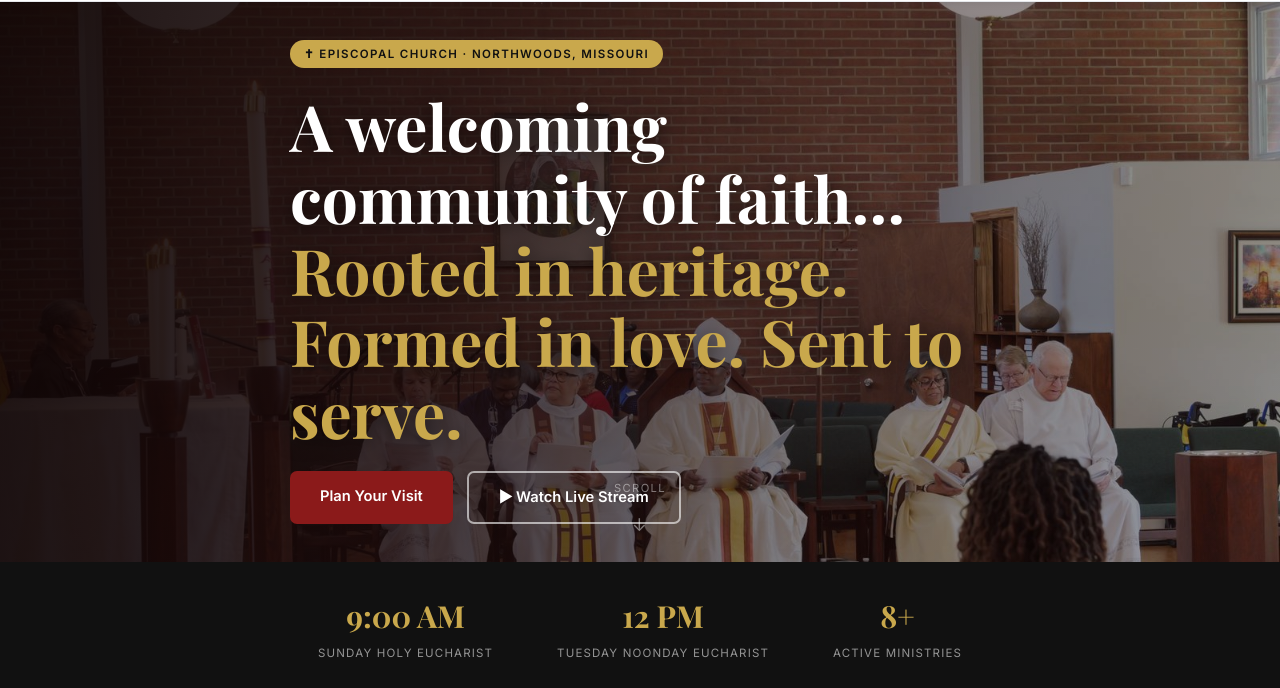
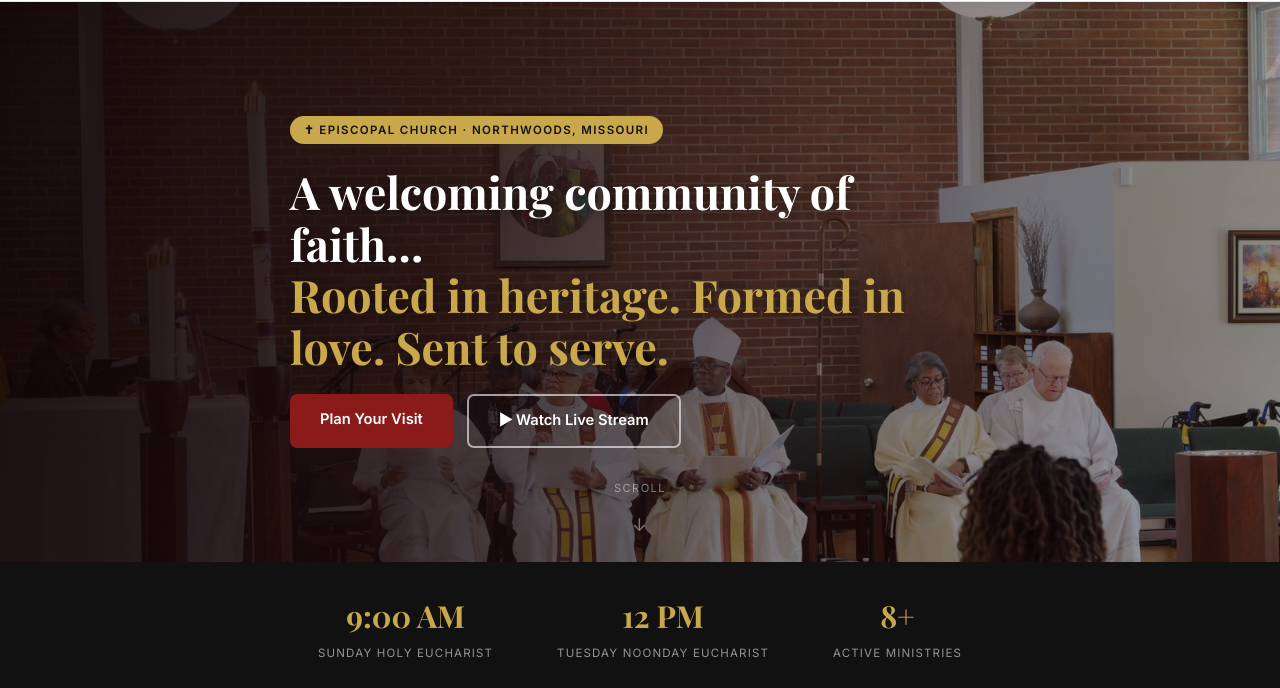
Before and after one commit to keerthishalom-git/allsaintsacension, a plain HTML site: page index.html in a window 1280 px wide. Shown: the part 112-800 px from the top of the page. Drawn offline with nearby package versions, Linux system fonts and the light colour scheme.

Commit message:
Update styles.css

```diff
--- a/styles.css
+++ b/styles.css
@@ -42,7 +42,7 @@ nav { display: flex; align-items: center; gap: 4px; }
 .hero-overlay { position: absolute; inset: 0; background: linear-gradient(100deg, rgba(15,5,5,0.92) 0%, rgba(26,10,10,0.75) 35%, rgba(26,10,10,0.25) 65%, rgba(26,10,10,0.05) 100%); }
 .hero-content { position: relative; max-width: 1200px; margin: 0 auto; padding: 0 40px; z-index: 2; }
 .hero-eyebrow { display: inline-block; background: var(--gold); color: var(--dark); font-size: 0.72rem; font-weight: 700; letter-spacing: 0.12em; text-transform: uppercase; padding: 5px 14px; border-radius: 20px; margin-bottom: 22px; }
-.hero h1 { font-family: 'Playfair Display', serif; font-size: clamp(2.4rem, 5vw, 4.2rem); color: white; line-height: 1.12; max-width: 700px; margin-bottom: 22px; text-shadow: 0 2px 18px rgba(0,0,0,0.55); }
+.hero h1 { font-family: 'Playfair Display', serif; font-size: clamp(1.8rem, 3.5vw, 3rem); color: white; line-height: 1.15; max-width: 700px; margin-bottom: 22px; text-shadow: 0 2px 18px rgba(0,0,0,0.55); }
 .hero h1 em { color: var(--gold); font-style: normal; }
 .hero p { font-size: 1.05rem; color: rgba(255,255,255,0.82); max-width: 540px; line-height: 1.75; margin-bottom: 38px; text-shadow: 0 1px 10px rgba(0,0,0,0.5); }
 .hero-buttons { display: flex; gap: 14px; flex-wrap: wrap; }
```
